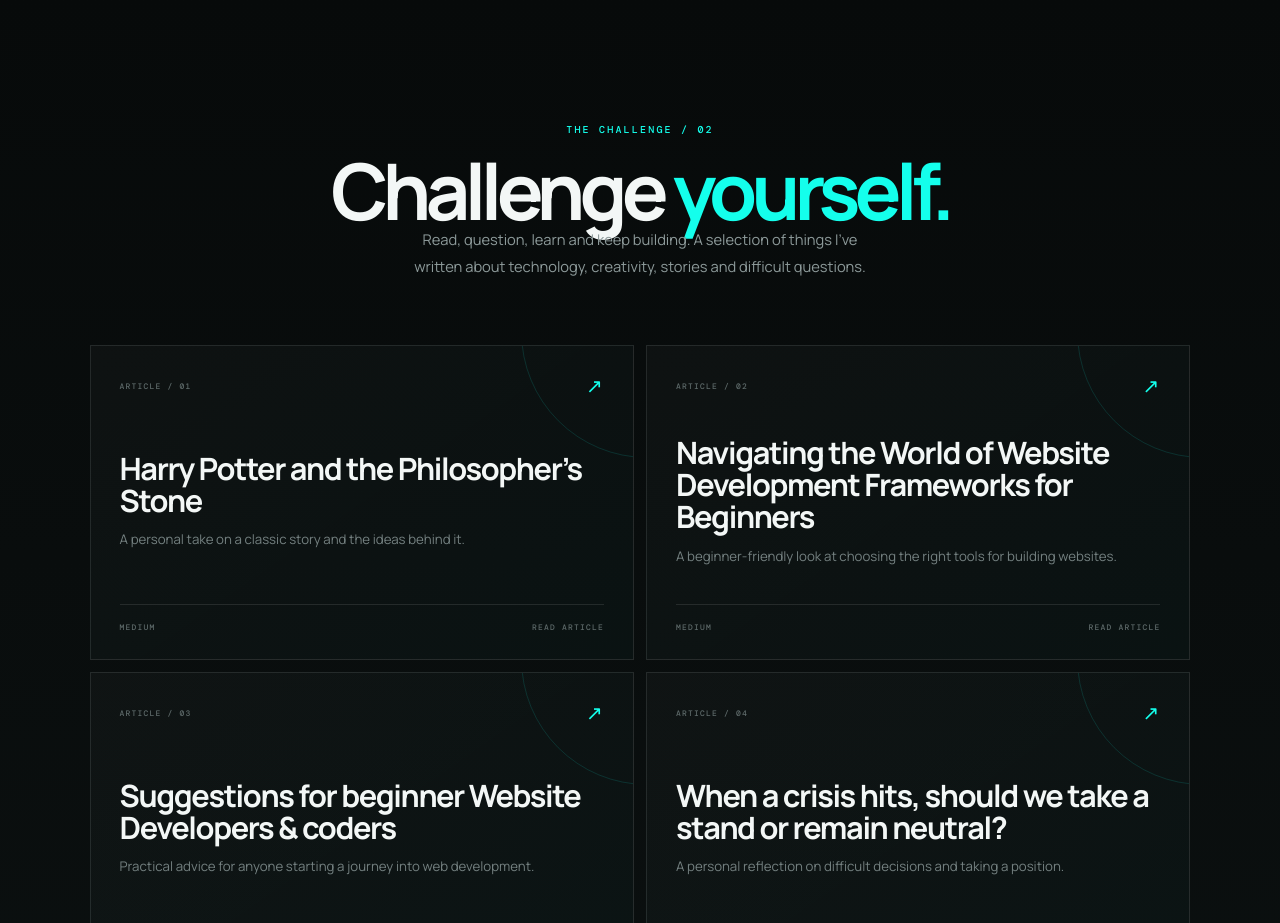
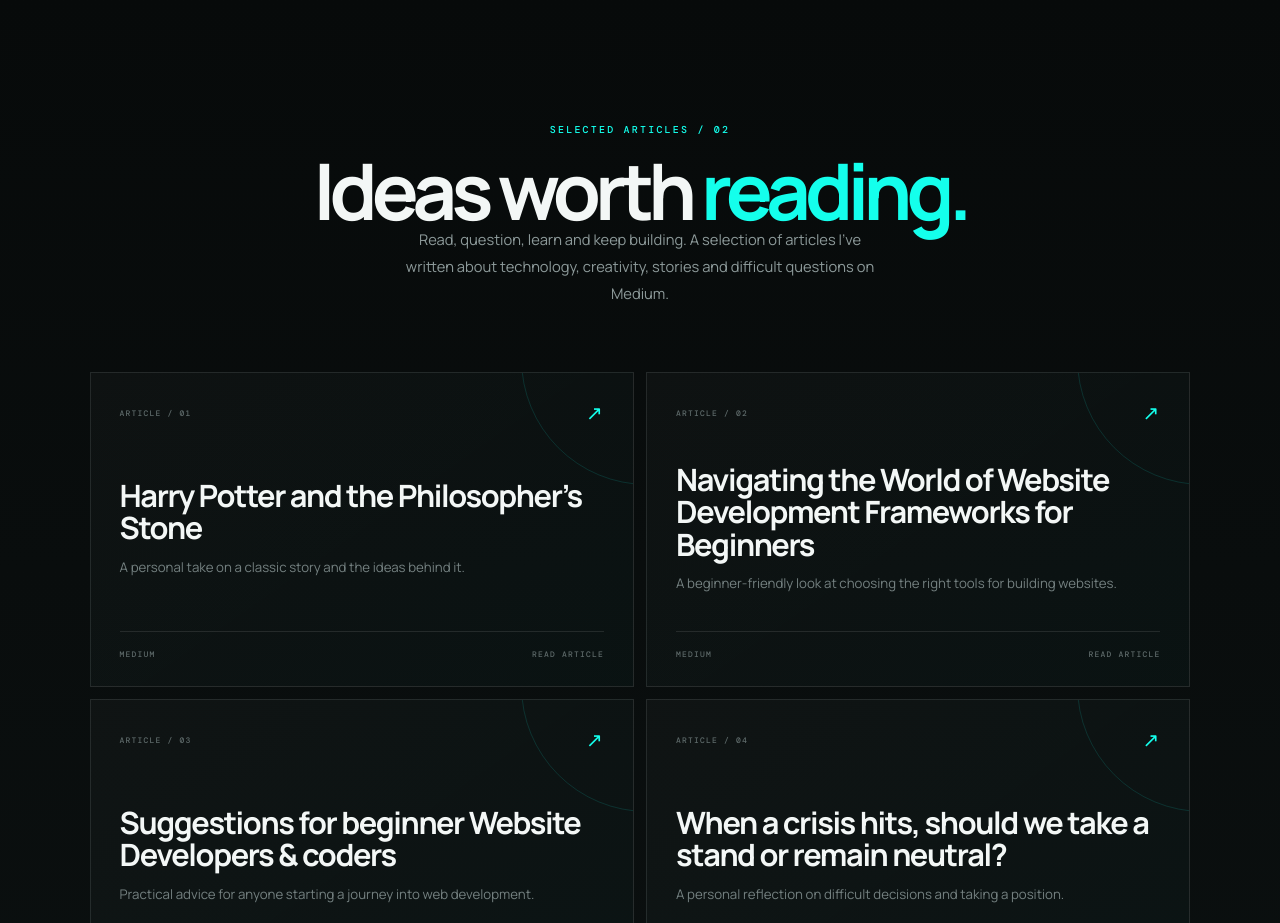
Before and after one commit to Syed-Salman-Naqvi/Portfolio, a Next.js app: page / in a window 1280 px wide. Shown: the part 2120-3043 px from the top of the page. Built offline with nearby package versions, Linux system fonts and the light colour scheme.

Commit message:
Rename Challenge section to Articles

```diff
--- a/app/page.tsx
+++ b/app/page.tsx
@@ -118,9 +118,9 @@ export default function Home() {
 
       <section className="challenge" id="challenge">
         <div className="section-intro centered-intro">
-          <p className="eyebrow">THE CHALLENGE / 02</p>
-          <h2>Challenge <em>yourself.</em></h2>
-          <p>Read, question, learn and keep building. A selection of things I&apos;ve written about technology, creativity, stories and difficult questions.</p>
+          <p className="eyebrow">SELECTED ARTICLES / 02</p>
+          <h2>Ideas worth <em>reading.</em></h2>
+          <p>Read, question, learn and keep building. A selection of articles I&apos;ve written about technology, creativity, stories and difficult questions on Medium.</p>
         </div>
         <div className="blog-grid">
           {blogs.map(([title, description, href], i) => (
```
